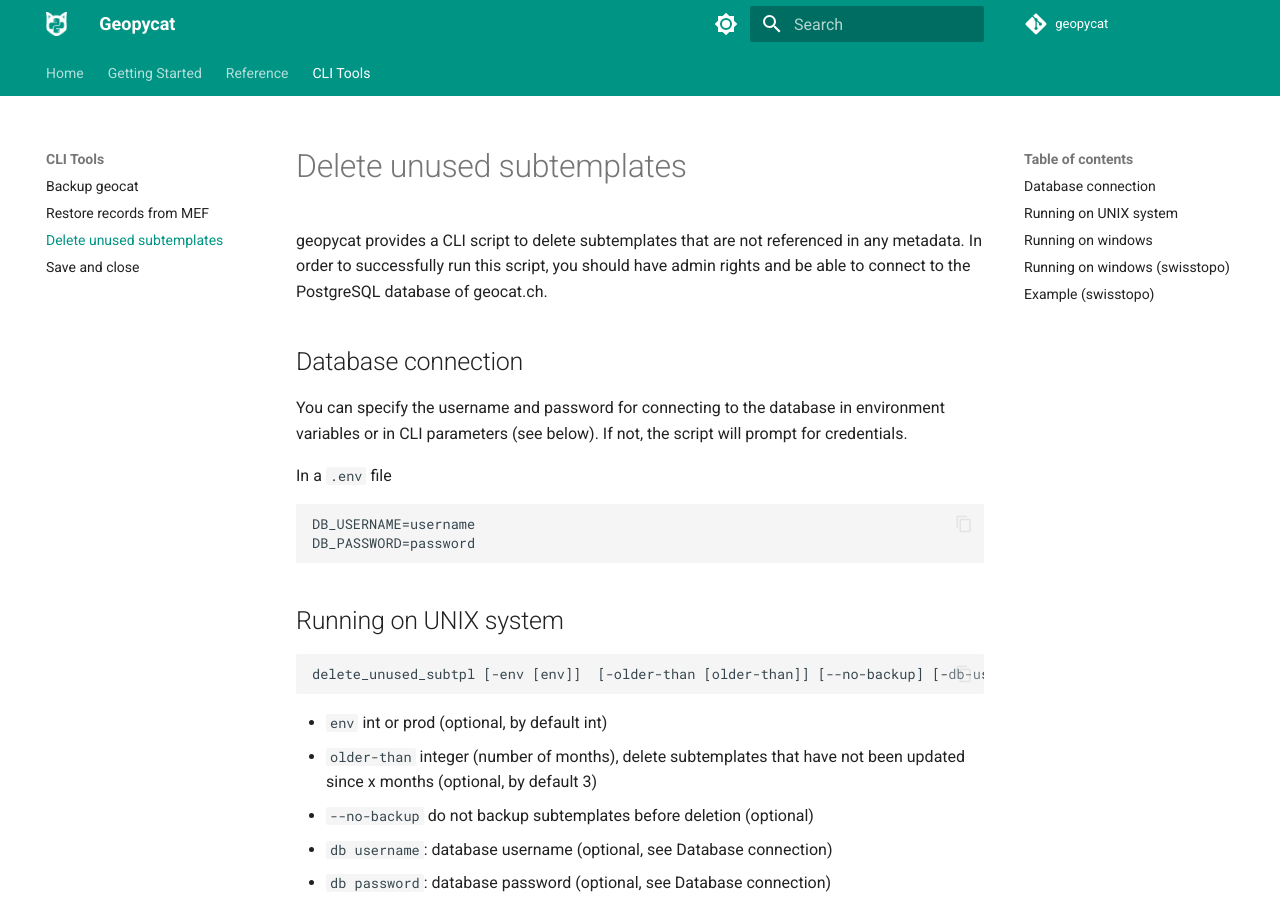
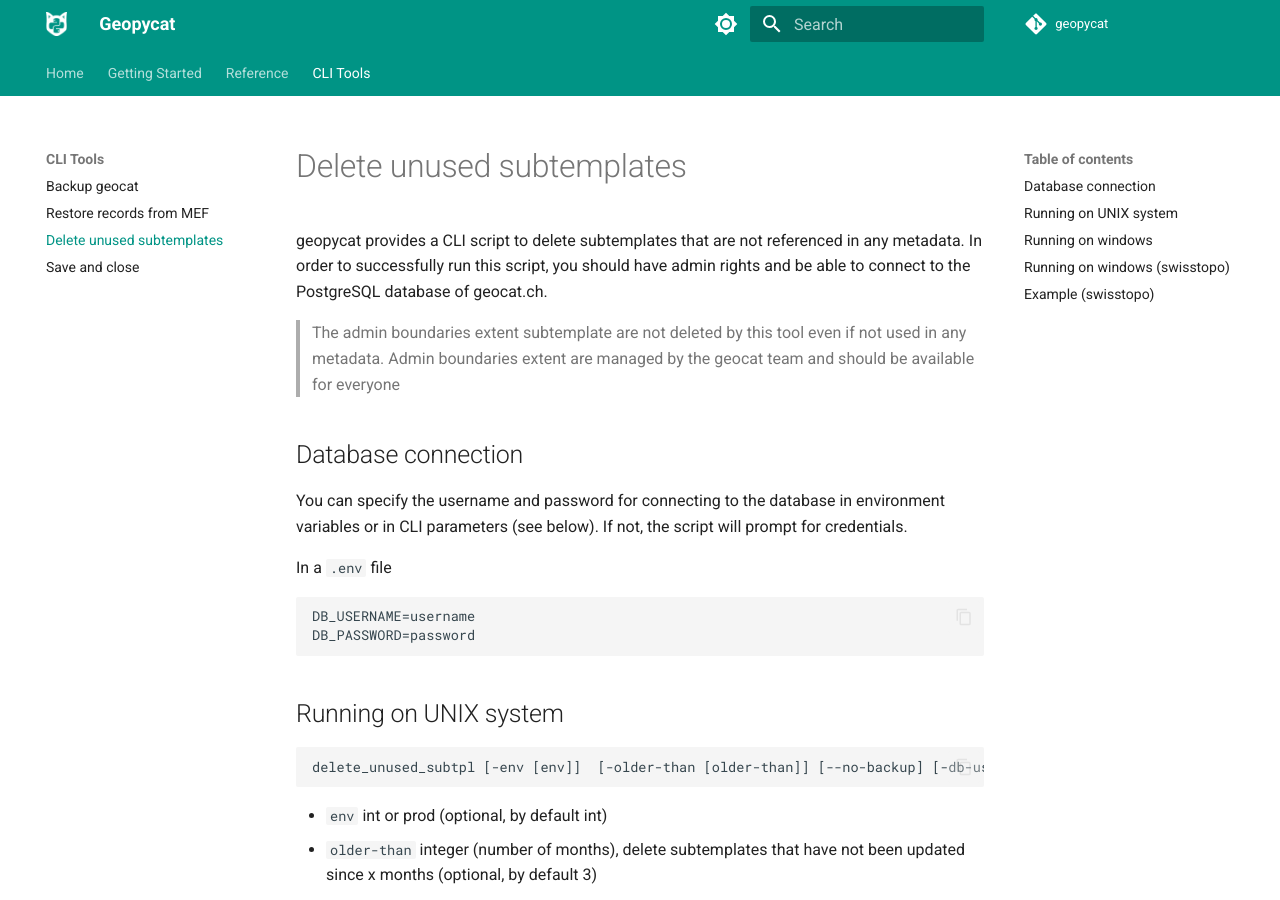
Before and after one commit to geoadmin/lib-geopycat, an MkDocs documentation site: the page built from docs/cli_tools/Delete_unused_subtemplates.md, in a window 1280 px wide and 900 px high. Built offline with MkDocs 1.6.1 and Material for MkDocs 9.7.7, drawn with Linux system fonts in a browser that asks for light colours; comment, search, counter and statistics services are not loaded.

Commit message:
update documentation

```diff
--- a/docs/cli_tools/Delete_unused_subtemplates.md
+++ b/docs/cli_tools/Delete_unused_subtemplates.md
@@ -1,5 +1,7 @@
 geopycat provides a CLI script to delete subtemplates that are not referenced in any metadata. In order to successfully
 run this script, you should have admin rights and be able to connect to the PostgreSQL database of geocat.ch.
+
+> The admin boundaries extent subtemplate are not deleted by this tool even if not used in any metadata. Admin boundaries extent are managed by the geocat team and should be available for everyone
 
 ## Database connection
 You can specify the username and password for connecting to the database in environment variables or in CLI parameters (see below).
```
